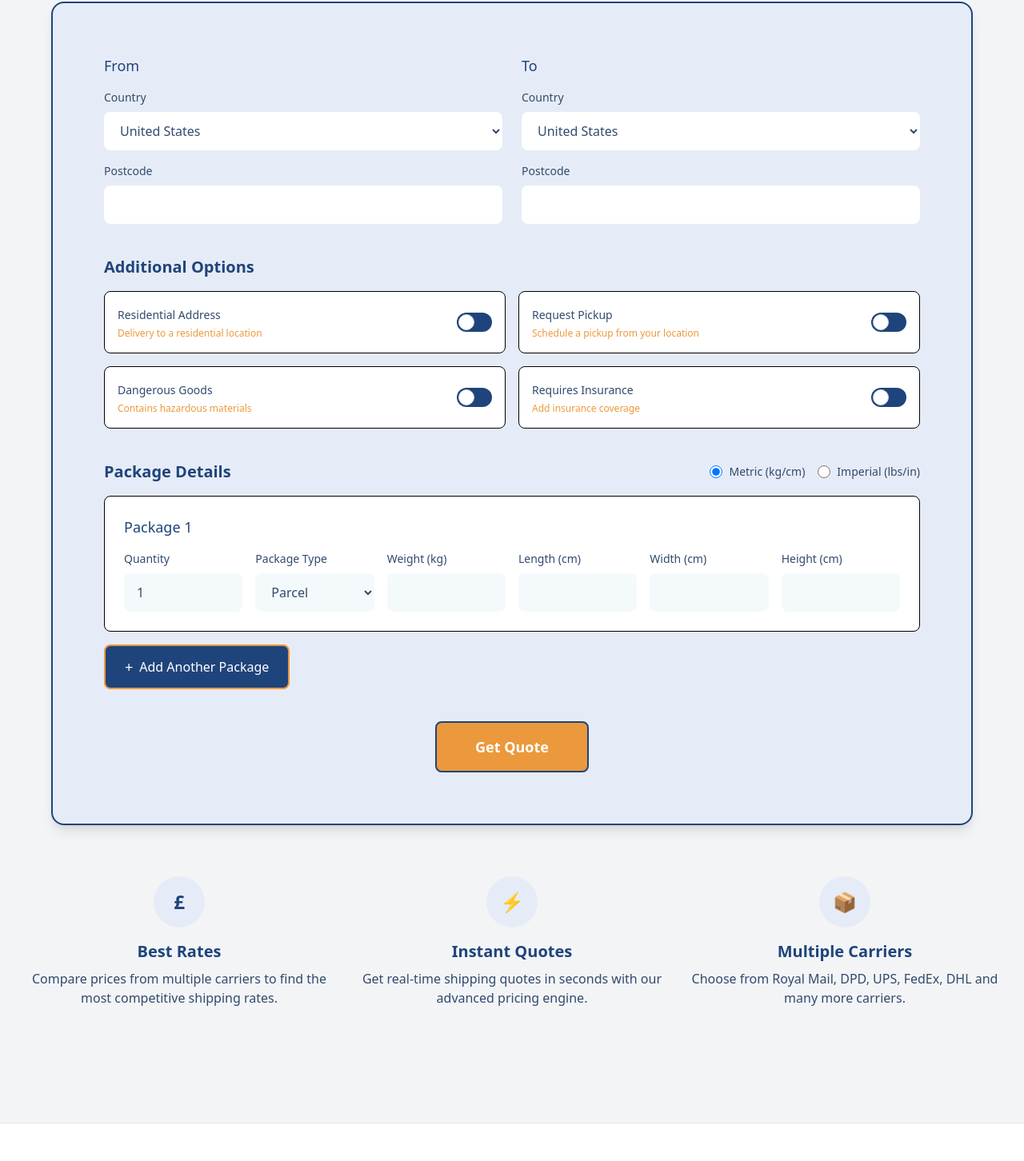
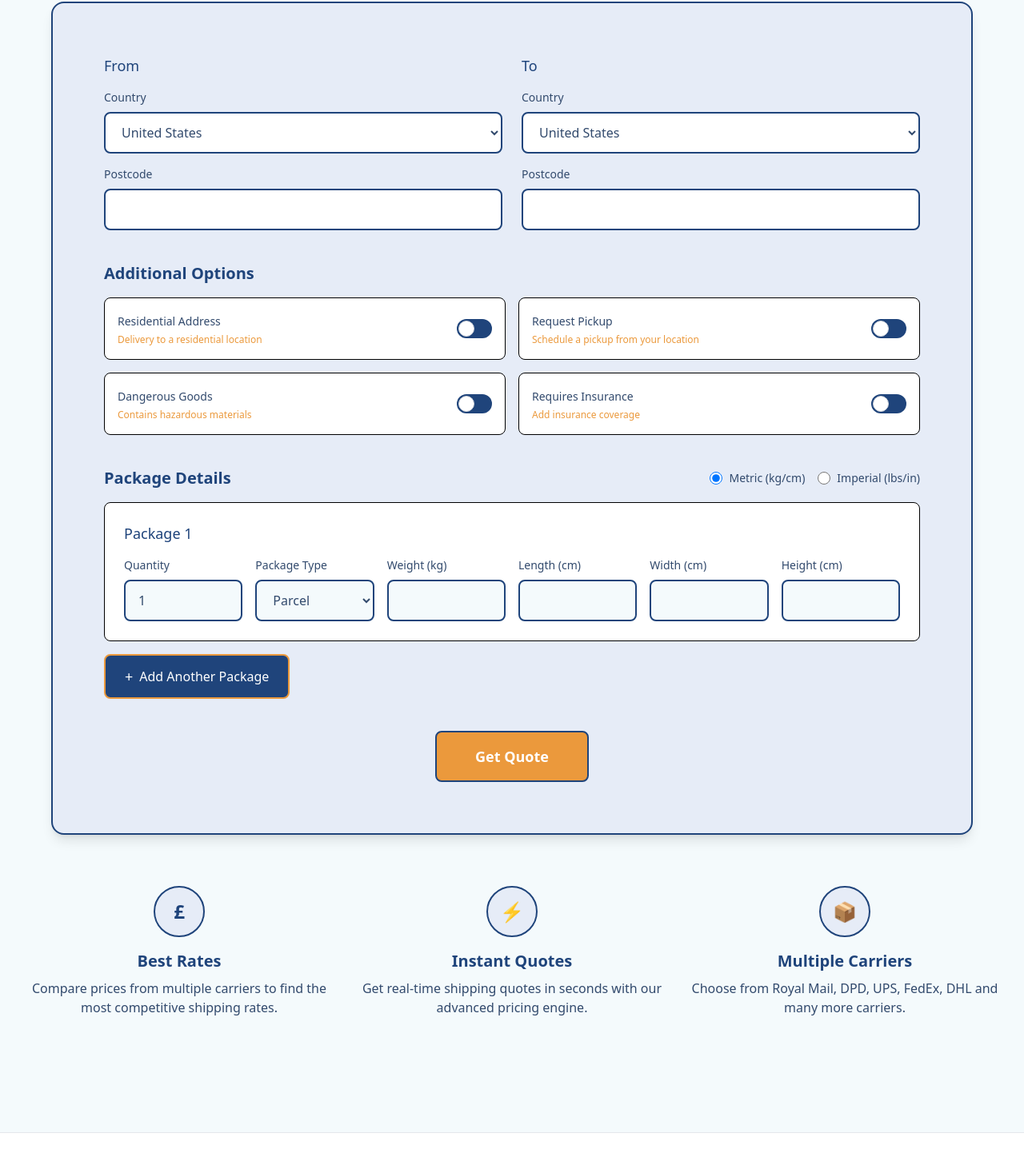
Before and after one commit to Global-American/ship-it-smart, a Next.js app: page /quote in a window 1280 px wide. Shown: the part 334-1786 px from the top of the page at 80% size. Built offline with nearby package versions, Linux system fonts and the light colour scheme.

Commit message:
add borders

```diff
--- a/app/about/page.tsx
+++ b/app/about/page.tsx
@@ -6,7 +6,7 @@ import ColorPicker from "../components/ColorPicker";
 export default function AboutPage() {
   const [isAboutVisible, setIsAboutVisible] = useState(false);
   const [isTeamVisible, setIsTeamVisible] = useState(false);
-  const [bgColor, setBgColor] = useState("#f3f4f6");
+  const [bgColor, setBgColor] = useState("#F4FAFC");
   const [containerColor, setContainerColor] = useState("#ffffff");
   const aboutRef = useRef<HTMLDivElement>(null);
   const teamRef = useRef<HTMLDivElement>(null);
--- a/app/components/ColorPicker.tsx
+++ b/app/components/ColorPicker.tsx
@@ -16,13 +16,13 @@ export default function ColorPicker({
   currentContainerColor,
 }: ColorPickerProps) {
   const [isOpen, setIsOpen] = useState(false);
-  const [customColor, setCustomColor] = useState("#4287f5");
+  const [customColor, setCustomColor] = useState("#F4FAFC");
   const [customContainerColor, setCustomContainerColor] = useState("#e6ecf7");
   const [hexInput, setHexInput] = useState("");
   const [containerHexInput, setContainerHexInput] = useState("");
 
   const presetColors = [
-    "#f3f4f6", // Default gray-50
+    "#F4FAFC", // Default
     "#fef3c7", // Warm yellow
     "#e0e7ff", // Light blue
     "#ecfdf5", // Light green
--- a/app/components/Navigation.tsx
+++ b/app/components/Navigation.tsx
@@ -173,7 +173,7 @@ const Navigation = () => {
               <button
                 className="font-medium rounded-full px-8 py-2.5 text-base transition-colors duration-200 border-2"
                 style={{
-                  borderColor: COLORS.accent,
+                  borderColor: COLORS.primary,
                   color: "#fff",
                   background: COLORS.accent,
                   cursor: "pointer",
@@ -270,7 +270,7 @@ const Navigation = () => {
             <button
               className="w-full mt-2 font-medium rounded-full px-2 py-2 text-base transition-colors duration-200 border-2"
               style={{
-                borderColor: COLORS.accent,
+                borderColor: COLORS.primary,
                 color: "#fff",
                 background: COLORS.accent,
               }}
--- a/app/contact/page.tsx
+++ b/app/contact/page.tsx
@@ -131,7 +131,7 @@ function SimpleInput(props: React.InputHTMLAttributes<HTMLInputElement>) {
   return (
     <input
       {...props}
-      className={`bg-white border border-gray-200 focus:border-[#EB993C] focus:ring-[#EB993C] rounded-md text-base lg:text-lg py-3 lg:py-4 px-4 w-full text-[#324A6D] ${
+      className={`bg-white border-2 border-[#1F447B] focus:border-[#EB993C] focus:ring-[#EB993C] rounded-md text-base lg:text-lg py-3 lg:py-4 px-4 w-full text-[#324A6D] ${
         props.className ?? ""
       }`}
     />
@@ -144,7 +144,7 @@ function SimpleTextarea(
   return (
     <textarea
       {...props}
-      className={`bg-white border border-gray-200 focus:border-[#EB993C] focus:ring-[#EB993C] rounded-md resize-none text-base lg:text-lg py-3 lg:py-4 px-4 w-full text-[#324A6D] ${
+      className={`bg-white border-2 border-[#1F447B] focus:border-[#EB993C] focus:ring-[#EB993C] rounded-md resize-none text-base lg:text-lg py-3 lg:py-4 px-4 w-full text-[#324A6D] ${
         props.className ?? ""
       }`}
     />
@@ -240,7 +240,7 @@ export default function ContactPage() {
     message: "",
     selectedBrands: [] as string[],
   });
-  const [bgColor, setBgColor] = useState("#f3f4f6");
+  const [bgColor, setBgColor] = useState("#F4FAFC");
   const [containerColor, setContainerColor] = useState("#e6ecf7");
   const sectionRef = useRef<HTMLElement>(null);
 
@@ -436,7 +436,7 @@ export default function ContactPage() {
                   {brands.map((brand) => (
                     <div
                       key={brand.id}
-                      className="group relative bg-white rounded-xl border border-gray-200 p-4 hover:border-[#EB993C]/30 hover:shadow-sm transition-all duration-200"
+                      className="group relative bg-white rounded-xl border-2 border-[#1F447B] p-4 hover:border-[#EB993C]/30 hover:shadow-sm transition-all duration-200"
                     >
                       <div className="flex items-start space-x-3">
                         <SimpleCheckbox
--- a/app/demo/page.tsx
+++ b/app/demo/page.tsx
@@ -5,7 +5,7 @@ import ColorPicker from "../components/ColorPicker";
 
 export default function DemoPage() {
   const [isVisible, setIsVisible] = useState(false);
-  const [bgColor, setBgColor] = useState("#f3f4f6");
+  const [bgColor, setBgColor] = useState("#F4FAFC");
   const [containerColor, setContainerColor] = useState("#ffffff");
   const sectionRef = useRef<HTMLElement>(null);
 
--- a/app/integrations/page.tsx
+++ b/app/integrations/page.tsx
@@ -8,7 +8,7 @@ export default function IntegrationsPage() {
   const [searchTerm, setSearchTerm] = useState("");
   const [isHeaderVisible, setIsHeaderVisible] = useState(false);
   const [isContentVisible, setIsContentVisible] = useState(false);
-  const [bgColor, setBgColor] = useState("#f3f4f6");
+  const [bgColor, setBgColor] = useState("#F4FAFC");
   const [containerColor, setContainerColor] = useState("#ffffff");
   const headerRef = useRef<HTMLDivElement>(null);
   const contentRef = useRef<HTMLDivElement>(null);
--- a/app/quote/page.tsx
+++ b/app/quote/page.tsx
@@ -51,7 +51,7 @@ export default function QuotePage() {
   const [isHeaderVisible, setIsHeaderVisible] = useState(false);
   const [isFormVisible, setIsFormVisible] = useState(false);
   const [isBenefitsVisible, setIsBenefitsVisible] = useState(false);
-  const [bgColor, setBgColor] = useState("#f3f4f6");
+  const [bgColor, setBgColor] = useState("#F4FAFC");
   const [containerColor, setContainerColor] = useState("#e6ecf7");
   const headerRef = useRef<HTMLDivElement>(null);
   const formRef = useRef<HTMLDivElement>(null);
@@ -188,7 +188,7 @@ export default function QuotePage() {
                       name="fromCountry"
                       value={formData.fromCountry}
                       onChange={handleInputChange}
-                      className="w-full px-4 py-3 pr-10 bg-white border-0 rounded-lg focus:outline-none focus:ring-2 focus:ring-[#EB993C] focus:bg-white transition-all text-[#324A6D]"
+                      className="w-full px-4 py-3 pr-10 bg-white border-2 border-[#1F447B] rounded-lg focus:outline-none focus:ring-2 focus:ring-[#EB993C] focus:bg-white transition-all text-[#324A6D]"
                       required
                     >
                       <option value="GB">United Kingdom</option>
@@ -222,7 +222,7 @@ export default function QuotePage() {
                       name="fromPostcode"
                       value={formData.fromPostcode}
                       onChange={handleInputChange}
-                      className="w-full px-4 py-3 bg-white border-0 rounded-lg focus:outline-none focus:ring-2 focus:ring-[#EB993C] focus:bg-white transition-all text-[#324A6D]"
+                      className="w-full px-4 py-3 bg-white border-2 border-[#1F447B] rounded-lg focus:outline-none focus:ring-2 focus:ring-[#EB993C] focus:bg-white transition-all text-[#324A6D]"
                       required
                     />
                   </div>
@@ -237,7 +237,7 @@ export default function QuotePage() {
                       name="toCountry"
                       value={formData.toCountry}
                       onChange={handleInputChange}
-                      className="w-full px-4 py-3 pr-10 bg-white border-0 rounded-lg focus:outline-none focus:ring-2 focus:ring-[#EB993C] focus:bg-white transition-all text-[#324A6D]"
+                      className="w-full px-4 py-3 pr-10 bg-white border-2 border-[#1F447B] rounded-lg focus:outline-none focus:ring-2 focus:ring-[#EB993C] focus:bg-white transition-all text-[#324A6D]"
                       required
                     >
                       <option value="GB">United Kingdom</option>
@@ -271,7 +271,7 @@ export default function QuotePage() {
                       name="toPostcode"
                       value={formData.toPostcode}
                       onChange={handleInputChange}
-                      className="w-full px-4 py-3 bg-white border-0 rounded-lg focus:outline-none focus:ring-2 focus:ring-[#EB993C] focus:bg-white transition-all text-[#324A6D]"
+                      className="w-full px-4 py-3 bg-white border-2 border-[#1F447B] rounded-lg focus:outline-none focus:ring-2 focus:ring-[#EB993C] focus:bg-white transition-all text-[#324A6D]"
                       required
                     />
                   </div>
@@ -380,7 +380,7 @@ export default function QuotePage() {
                     name="dangerousGoodsCategory"
                     value={formData.dangerousGoodsCategory}
                     onChange={handleInputChange}
-                    className="w-full px-4 py-3 pr-10 bg-white border-0 rounded-lg focus:outline-none focus:ring-2 focus:ring-[#EB993C] focus:bg-white transition-all text-[#324A6D]"
+                    className="w-full px-4 py-3 pr-10 bg-white border-2 border-[#1F447B] rounded-lg focus:outline-none focus:ring-2 focus:ring-[#EB993C] focus:bg-white transition-all text-[#324A6D]"
                     required={formData.dangerousGoods}
                   >
                     <option value="">Select Category</option>
@@ -388,7 +388,7 @@ export default function QuotePage() {
                     <option value="DRY_ICE">DRY_ICE | Dry Ice</option>
                     <option value="LITHIUM">LITHIUM | Lithium Battery</option>
                   </select>
-                  <p className="text-xs text-gray-600 mt-2 italic">
+                  <p className="text-xs text-[#EB993C] mt-2 italic">
                     Further documentation will be required prior to completion
                     of shipment.
                   </p>
@@ -411,7 +411,7 @@ export default function QuotePage() {
                         name="insuranceValue"
                         value={formData.insuranceValue}
                         onChange={handleInputChange}
-                        className="w-full px-4 py-3 bg-white border-0 rounded-lg focus:outline-none focus:ring-2 focus:ring-[#EB993C] focus:bg-white transition-all text-[#324A6D]"
+                        className="w-full px-4 py-3 bg-white border-2 border-[#1F447B] rounded-lg focus:outline-none focus:ring-2 focus:ring-[#EB993C] focus:bg-white transition-all text-[#324A6D]"
                         step="0.01"
                         required={formData.requiresInsurance}
                       />
@@ -424,7 +424,7 @@ export default function QuotePage() {
                         name="insuranceCurrency"
                         value={formData.insuranceCurrency}
                         onChange={handleInputChange}
-                        className="w-full px-4 py-3 pr-10 bg-white border-0 rounded-lg focus:outline-none focus:ring-2 focus:ring-[#EB993C] focus:bg-white transition-all text-[#324A6D]"
+                        className="w-full px-4 py-3 pr-10 bg-white border-2 border-[#1F447B] rounded-lg focus:outline-none focus:ring-2 focus:ring-[#EB993C] focus:bg-white transition-all text-[#324A6D]"
                         required={formData.requiresInsurance}
                       >
                         <option value="GBP">GBP - British Pound</option>
@@ -514,7 +514,7 @@ export default function QuotePage() {
                                 e.target.value
                               )
                             }
-                            className="w-full px-4 py-3 bg-[#F4FAFC] border-0 rounded-lg focus:outline-none focus:ring-2 focus:ring-[#EB993C] focus:bg-white transition-all text-[#324A6D]"
+                            className="w-full px-4 py-3 bg-[#F4FAFC] border-2 border-[#1F447B] rounded-lg focus:outline-none focus:ring-2 focus:ring-[#EB993C] focus:bg-white transition-all text-[#324A6D]"
                             placeholder="1"
                             min="1"
                             required
@@ -533,7 +533,7 @@ export default function QuotePage() {
                                 e.target.value
                               )
                             }
-                            className="w-full px-4 py-3 pr-10 bg-[#F4FAFC] border-0 rounded-lg focus:outline-none focus:ring-2 focus:ring-[#EB993C] focus:bg-white transition-all text-[#324A6D]"
+                            className="w-full px-4 py-3 pr-10 bg-[#F4FAFC] border-2 border-[#1F447B] rounded-lg focus:outline-none focus:ring-2 focus:ring-[#EB993C] focus:bg-white transition-all text-[#324A6D]"
                           >
                             <option value="envelope">Envelope</option>
                             <option value="packet">Packet</option>
@@ -558,7 +558,7 @@ export default function QuotePage() {
                                 e.target.value
                               )
                             }
-                            className="w-full px-4 py-3 bg-[#F4FAFC] border-0 rounded-lg focus:outline-none focus:ring-2 focus:ring-[#EB993C] focus:bg-white transition-all text-[#324A6D]"
+                            className="w-full px-4 py-3 bg-[#F4FAFC] border-2 border-[#1F447B] rounded-lg focus:outline-none focus:ring-2 focus:ring-[#EB993C] focus:bg-white transition-all text-[#324A6D]"
                             step="0.1"
                             required
                           />
@@ -581,7 +581,7 @@ export default function QuotePage() {
                                 e.target.value
                               )
                             }
-                            className="w-full px-4 py-3 bg-[#F4FAFC] border-0 rounded-lg focus:outline-none focus:ring-2 focus:ring-[#EB993C] focus:bg-white transition-all text-[#324A6D]"
+                            className="w-full px-4 py-3 bg-[#F4FAFC] border-2 border-[#1F447B] rounded-lg focus:outline-none focus:ring-2 focus:ring-[#EB993C] focus:bg-white transition-all text-[#324A6D]"
                             required
                           />
                         </div>
@@ -603,7 +603,7 @@ export default function QuotePage() {
                                 e.target.value
                               )
                             }
-                            className="w-full px-4 py-3 bg-[#F4FAFC] border-0 rounded-lg focus:outline-none focus:ring-2 focus:ring-[#EB993C] focus:bg-white transition-all text-[#324A6D]"
+                            className="w-full px-4 py-3 bg-[#F4FAFC] border-2 border-[#1F447B] rounded-lg focus:outline-none focus:ring-2 focus:ring-[#EB993C] focus:bg-white transition-all text-[#324A6D]"
                             required
                           />
                         </div>
@@ -625,7 +625,7 @@ export default function QuotePage() {
                                 e.target.value
                               )
                             }
-                            className="w-full px-4 py-3 bg-[#F4FAFC] border-0 rounded-lg focus:outline-none focus:ring-2 focus:ring-[#EB993C] focus:bg-white transition-all text-[#324A6D]"
+                            className="w-full px-4 py-3 bg-[#F4FAFC] border-2 border-[#1F447B] rounded-lg focus:outline-none focus:ring-2 focus:ring-[#EB993C] focus:bg-white transition-all text-[#324A6D]"
                             required
                           />
                         </div>
@@ -671,7 +671,7 @@ export default function QuotePage() {
           style={{ transitionDelay: "400ms" }}
         >
           <div className="text-center">
-            <div className="w-16 h-16 bg-[#e6ecf7] rounded-full flex items-center justify-center mx-auto mb-4">
+            <div className="w-16 h-16 bg-[#e6ecf7] rounded-full flex items-center justify-center mx-auto mb-4 border-2 border-[#1F447B]">
               <span className="text-[#1F447B] text-2xl font-bold">£</span>
             </div>
             <h3 className="text-xl font-semibold text-[#1F447B] mb-2">
@@ -683,7 +683,7 @@ export default function QuotePage() {
             </p>
           </div>
           <div className="text-center">
-            <div className="w-16 h-16 bg-[#e6ecf7] rounded-full flex items-center justify-center mx-auto mb-4">
+            <div className="w-16 h-16 bg-[#e6ecf7] rounded-full flex items-center justify-center mx-auto mb-4 border-2 border-[#1F447B]">
               <span className="text-[#1F447B] text-2xl font-bold">⚡</span>
             </div>
             <h3 className="text-xl font-semibold text-[#1F447B] mb-2">
@@ -695,7 +695,7 @@ export default function QuotePage() {
             </p>
           </div>
           <div className="text-center">
-            <div className="w-16 h-16 bg-[#e6ecf7] rounded-full flex items-center justify-center mx-auto mb-4">
+            <div className="w-16 h-16 bg-[#e6ecf7] rounded-full flex items-center justify-center mx-auto mb-4 border-2 border-[#1F447B]">
               <span className="text-[#1F447B] text-2xl font-bold">📦</span>
             </div>
             <h3 className="text-xl font-semibold text-[#1F447B] mb-2">
```
